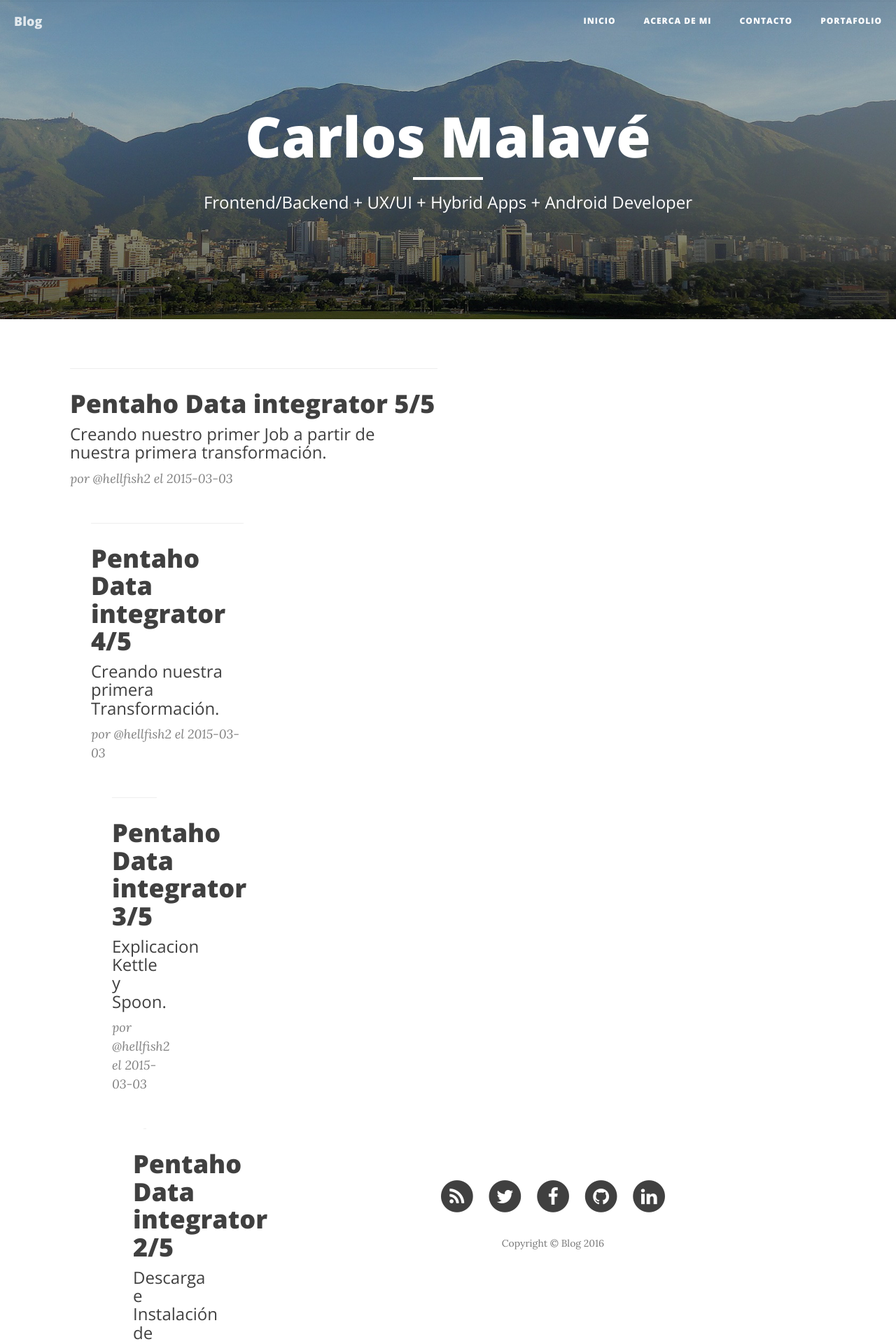
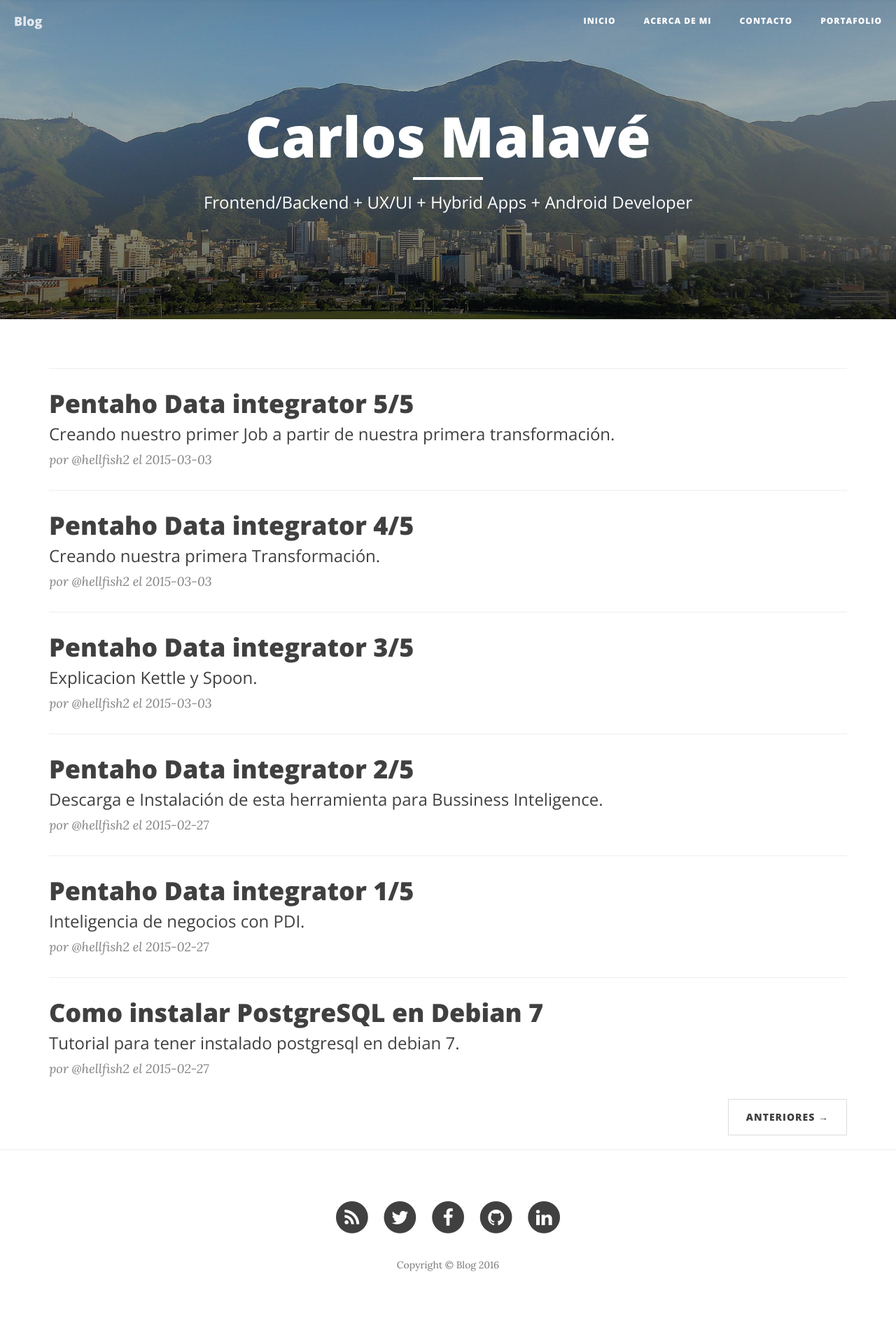
Before and after one commit to hellfish2/hellfish2.github.io, a Jekyll site: the page built from index.html, in a window 1280 px wide. Shown: the top 1920 px of the page at 70% size. Built offline with Jekyll 4.4.1, drawn with Linux system fonts in a browser that asks for light colours; nearby versions of some CDN libraries; the list of posts is cut into pages by our own code; after the commit the page ends 1883 px from its top, so only the background shows below that.

Commit message:
Update blog page

```diff
--- a/index.html
+++ b/index.html
@@ -4,9 +4,6 @@ description: "Frontend/Backend + UX/UI + Hybrid Apps + Android Developer"
 ---
 
 {% for post in paginator.posts %}
-<div class="col-md-12">
-  <div class="col-md-6">
-
 <hr>
 <div class="post-preview">
     <a href="{{ post.url | prepend: site.baseurl }}">
@@ -21,10 +18,6 @@ description: "Frontend/Backend + UX/UI + Hybrid Apps + Android Developer"
     <p class="post-meta">por {% if post.author %}{{ post.author }}{% else %}{{ site.title }}{% endif %} el {{ post.date | date: "%F" }}</p>
 </div>
 {% endfor %}
-
-  </div>
-</div>
-
 
 <!-- Pager -->
 {% if paginator.total_pages > 1 %}
```
Lines whose indentation alone changed are shown as unchanged.
